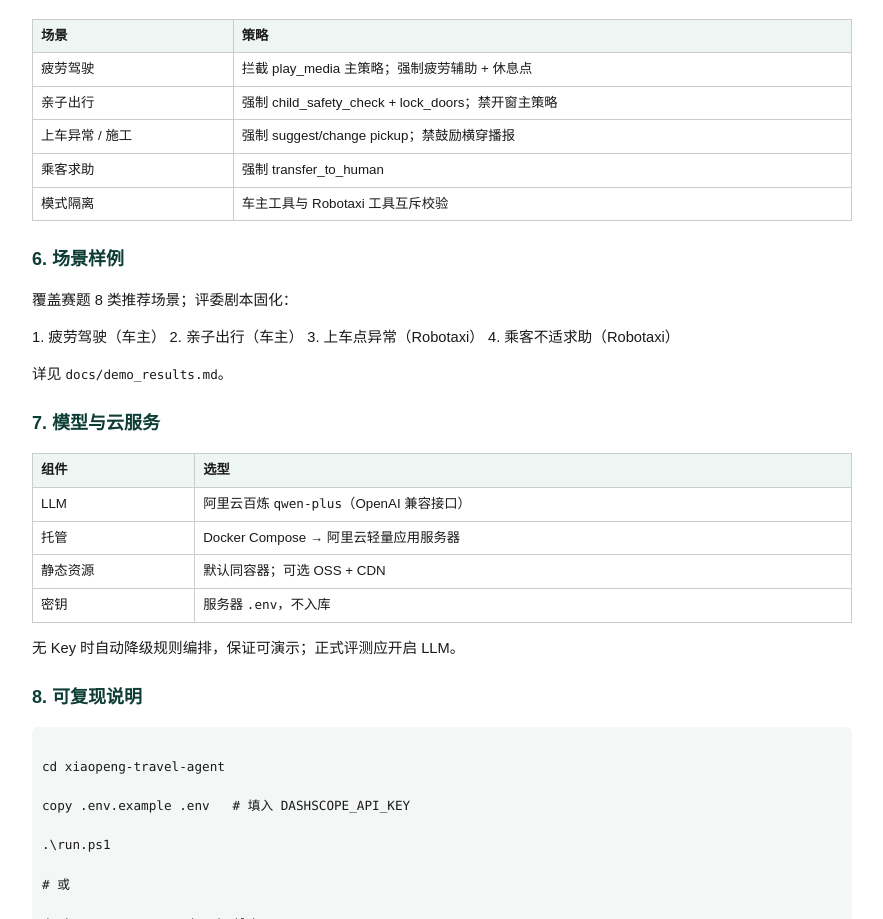
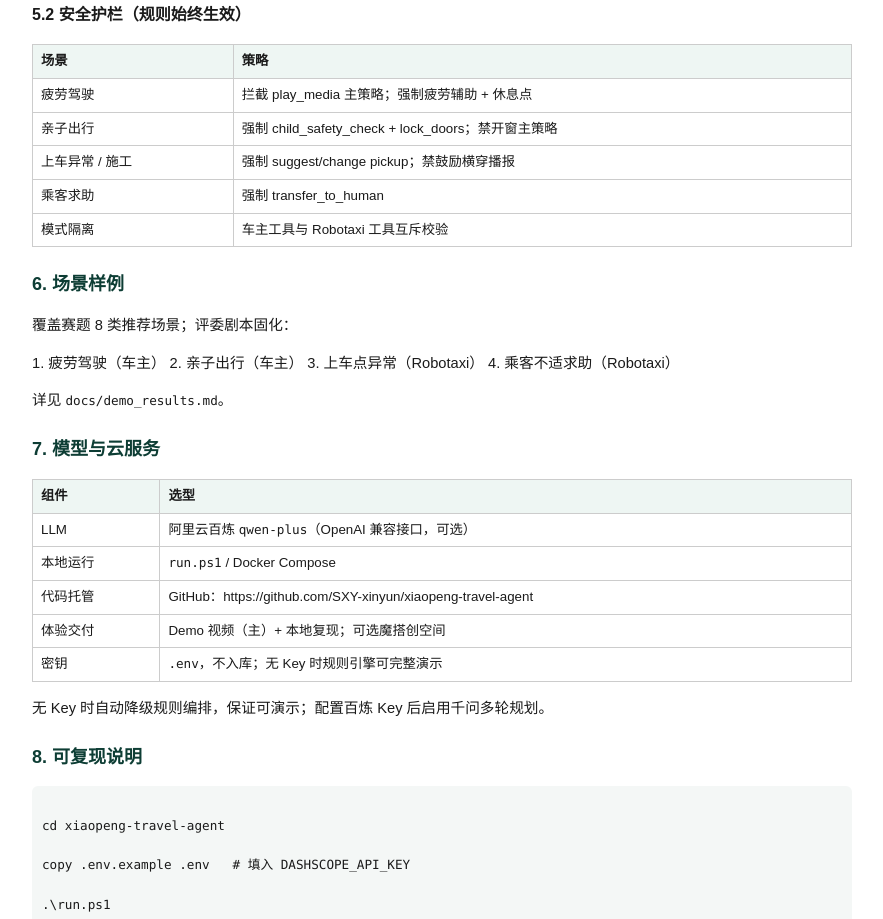
Before and after one commit to SXY-xinyun/xiaopeng-travel-agent, a plain HTML site: page docs/tech_report_print.html in a window 1280 px wide. Shown: the part 2164-3083 px from the top of the page, without its empty margins (198-1081 px from the left). Drawn offline with Linux system fonts and the light colour scheme.

Commit message:
chore: add docs/tech_report_print.html

```diff
--- a/docs/tech_report_print.html
+++ b/docs/tech_report_print.html
@@ -64,8 +64,9 @@
 </code></pre>
 <ul>
 <li><strong>开发侧：</strong> Cursor / Qoder 辅助架构与迭代  </li>
-<li><strong>运行时：</strong> 阿里云百炼通义千问 + Docker 托管（阿里云轻量应用服务器）  </li>
-<li><strong>可选：</strong> OSS 托管静态前端</li>
+<li><strong>运行时：</strong> 阿里云百炼通义千问（可选）+ 规则安全护栏；Docker / 本地一键启动  </li>
+<li><strong>代码托管：</strong> GitHub 公开仓库可复现  </li>
+<li><strong>体验交付：</strong> Demo 视频 + 本地 Web Demo（座舱 HUD）</li>
 </ul>
 <h2>3. 输入输出协议</h2>
 <h3>3.1 请求 <code>POST /api/chat</code></h3>
@@ -123,12 +124,13 @@
 <h2>7. 模型与云服务</h2>
 <table>
 <tr><th>组件</th><th>选型</th></tr>
-<tr><td>LLM</td><td>阿里云百炼 <code>qwen-plus</code>（OpenAI 兼容接口）</td></tr>
-<tr><td>托管</td><td>Docker Compose → 阿里云轻量应用服务器</td></tr>
-<tr><td>静态资源</td><td>默认同容器；可选 OSS + CDN</td></tr>
-<tr><td>密钥</td><td>服务器 <code>.env</code>，不入库</td></tr>
+<tr><td>LLM</td><td>阿里云百炼 <code>qwen-plus</code>（OpenAI 兼容接口，可选）</td></tr>
+<tr><td>本地运行</td><td><code>run.ps1</code> / Docker Compose</td></tr>
+<tr><td>代码托管</td><td>GitHub：https://github.com/SXY-xinyun/xiaopeng-travel-agent</td></tr>
+<tr><td>体验交付</td><td>Demo 视频（主）+ 本地复现；可选魔搭创空间</td></tr>
+<tr><td>密钥</td><td><code>.env</code>，不入库；无 Key 时规则引擎可完整演示</td></tr>
 </table>
-<p>无 Key 时自动降级规则编排，保证可演示；正式评测应开启 LLM。</p>
+<p>无 Key 时自动降级规则编排，保证可演示；配置百炼 Key 后启用千问多轮规划。</p>
 <h2>8. 可复现说明</h2>
 <pre><code>
 cd xiaopeng-travel-agent
```
